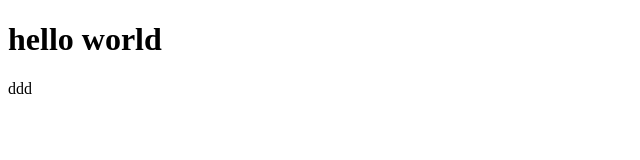
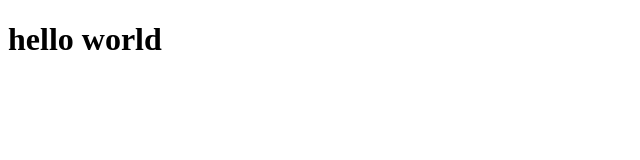
Before and after one commit to Dmitryavgn/test_app, a plain HTML site: page index.html in a window 1280 px wide. Shown: the full height of the page, 0-640 px from the left. Drawn offline with Linux system fonts and the light colour scheme.

Commit message:
second commit

```diff
--- a/index.html
+++ b/index.html
@@ -9,7 +9,7 @@
 <body>
 
 <h1>hello world</h1>
-ddd
+
   <script src="script.js"></script>
 </body>
 </html>
```
